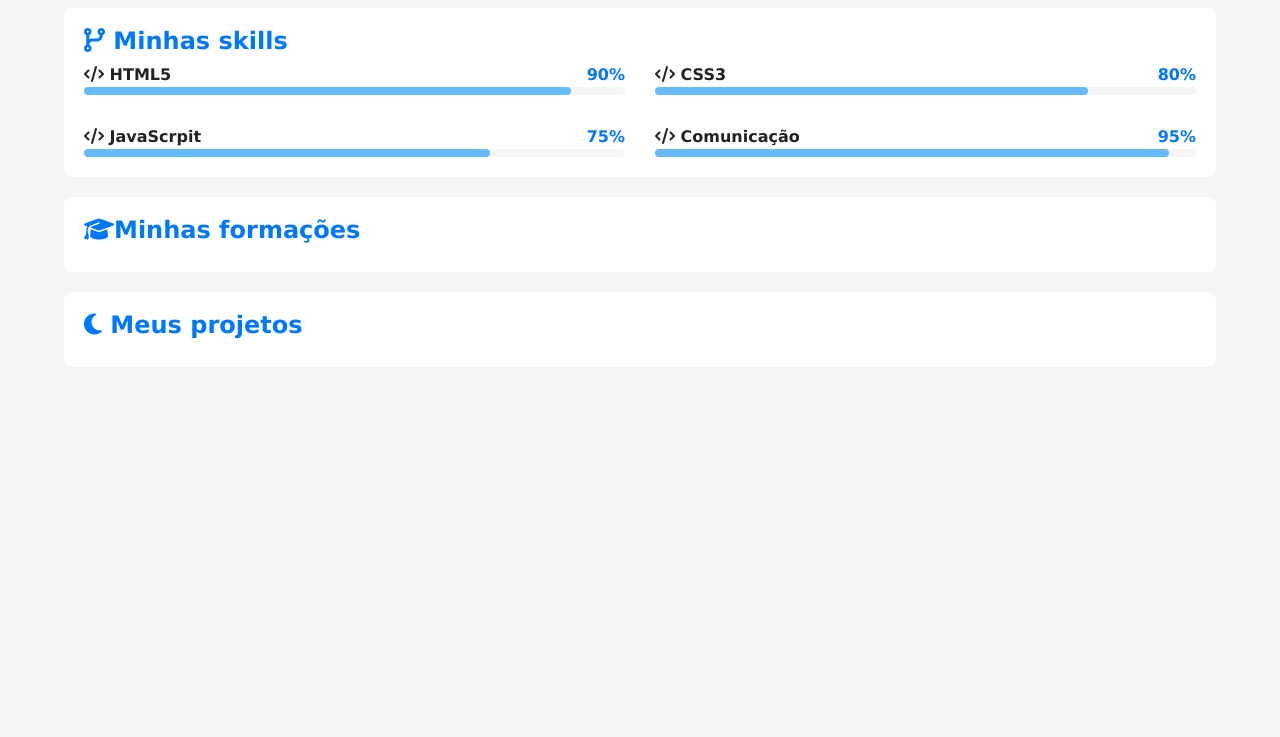
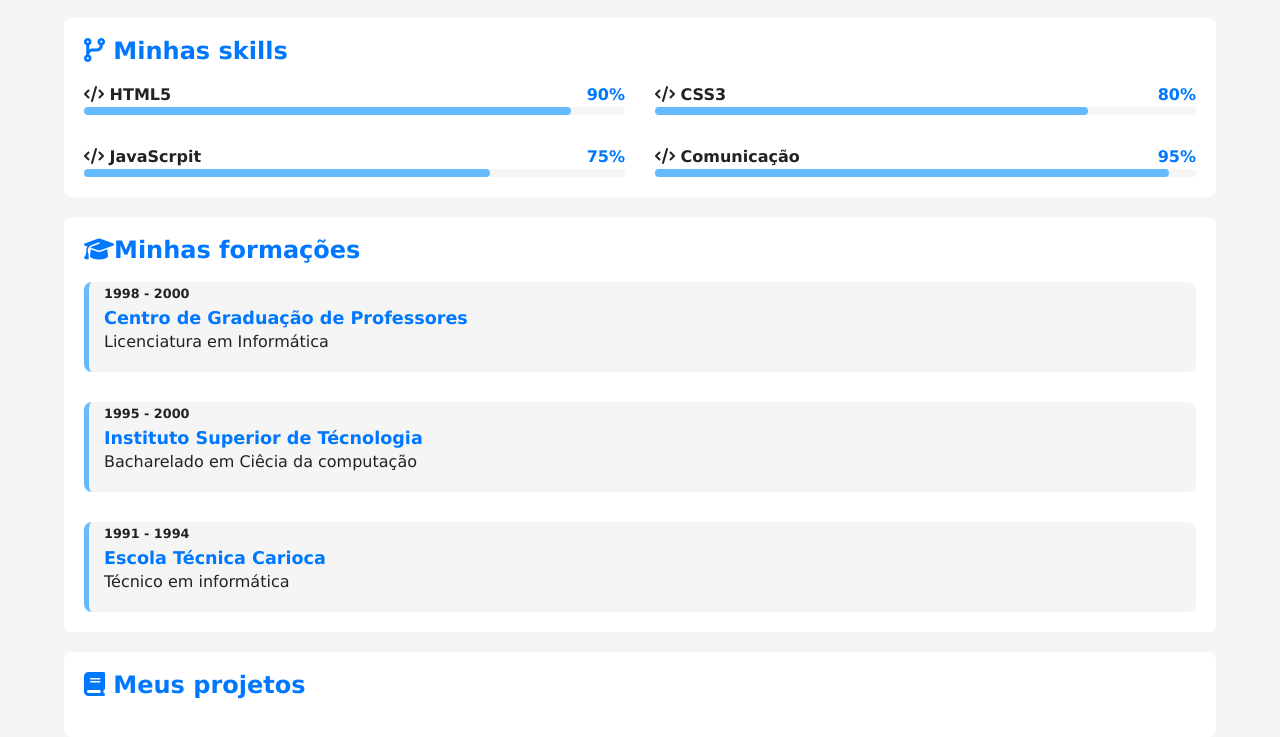
Before and after one commit to enzogiraldo/projeto-porti-lio, a plain HTML site: page index.html in a window 1280 px wide. Shown: the part 1197-1934 px from the top of the page. Before the commit the page ends 1584 px from the top, so only its background shows below. Drawn offline with Linux system fonts and the light colour scheme.

Commit message:
formação completa

```diff
--- a/estilos/style.css
+++ b/estilos/style.css
@@ -108,7 +108,7 @@ article {
 }
 article h2 {
   color: var(--destaque);
-  margin-bottom: 10px;
+  margin-bottom: 20px;
 }
 article .video-container{
   position: relative;
@@ -153,6 +153,33 @@ article .video-container{
   background-color: var(--destaque-inverso);
   border-radius: 4px;
 }
+#formacao-container{
+  display: flex;
+  flex-direction: column-reverse;
+  gap: 30px;
+}
+#formacao-container .curso {
+  height: 90px;
+  background-color: var(--fundo-principal);
+  border-radius: 8px;
+  border-left: 5px solid var(--destaque-inverso);
+  padding-left: 15px;
+  transition: border-left-width 0.6s, border-color 0.6s;
+}
+#formacao-container .curso:hover {
+  border-left-width: 15px;
+  border-color: var(--destaque);
+  cursor: pointer;
+}
+#formacao-container .periodo {
+  font-size: 0.8em;
+  font-weight: bold;
+  color: var(--texto);
+}
+#formacao-container .instituicao {
+  color: var(--destaque);
+  font-size: 1.1em;
+}
 @media screen and (min-width: 768px){
   #skill-container{
     grid-template-columns: 1fr 1fr;
--- a/index.html
+++ b/index.html
@@ -104,10 +104,39 @@
             </article>
             <article id="formacao">
                 <h2><i class="fa-solid fa-graduation-cap"></i>Minhas formações</h2>
+                <div id="formacao-container">
+                    <div class="curso">
+                        <p class="periodo">1991 - 1994</p>
+                        <h3 class="instituicao">
+                            Escola Técnica Carioca
+                        </h3>
+                        <p class="titulacao">
+                            Técnico em informática
+                        </p>
+                    </div>
+                    <div class="curso">
+                        <p class="periodo">1995 - 2000</p>
+                        <h3 class="instituicao">
+                            Instituto Superior de Técnologia
+                        </h3>
+                        <p class="titulacao">
+                            Bacharelado em Ciêcia da computação
+                        </p>
+                    </div>
+                    <div class="curso">
+                        <p class="periodo">1998 - 2000</p>
+                        <h3 class="instituicao">
+                            Centro de Graduação de Professores
+                        </h3>
+                        <p class="titulacao">
+                            Licenciatura em Informática
+                        </p>
+                    </div>
+                </div>
                 <!--fim do article de formacao-->
             </article>
             <article id="projetos">
-                <h2><i class="fa-solid fa-moon"></i> Meus projetos</h2>
+                <h2><i class="fa-solid fa-book"></i> Meus projetos</h2>
                 <!--fim do article de projetos-->
             </article>
         </section>
```
